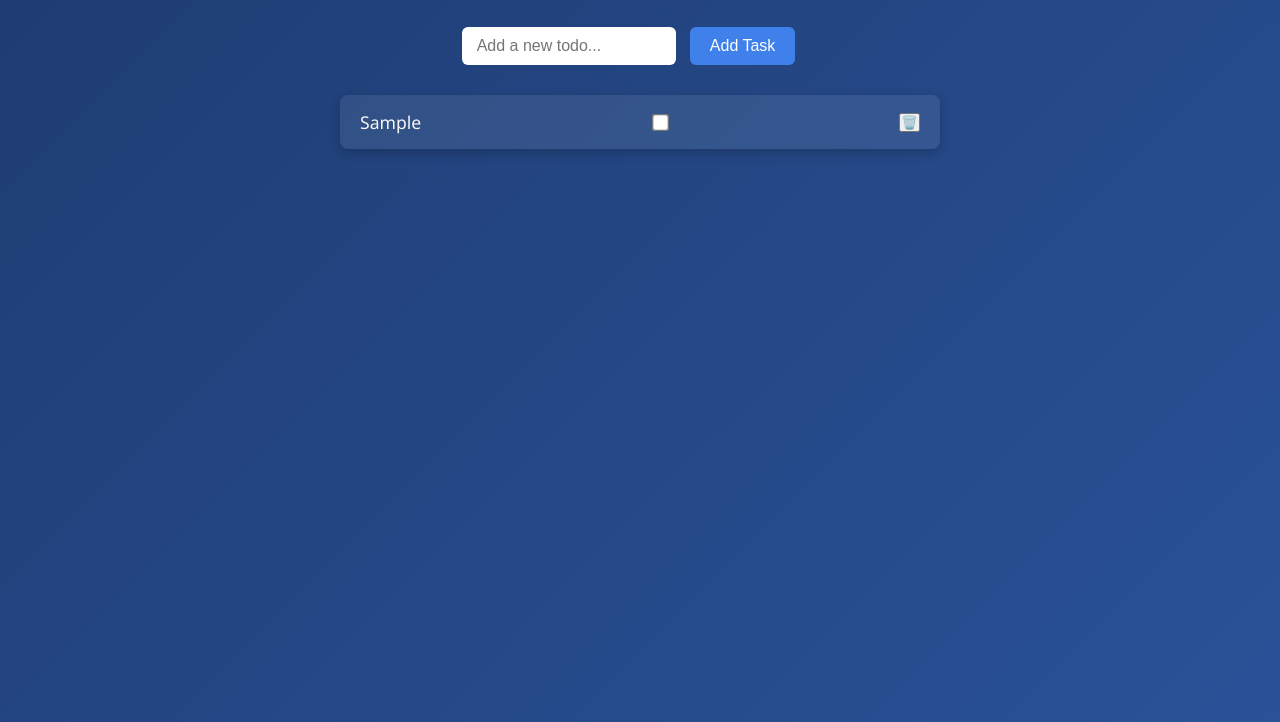
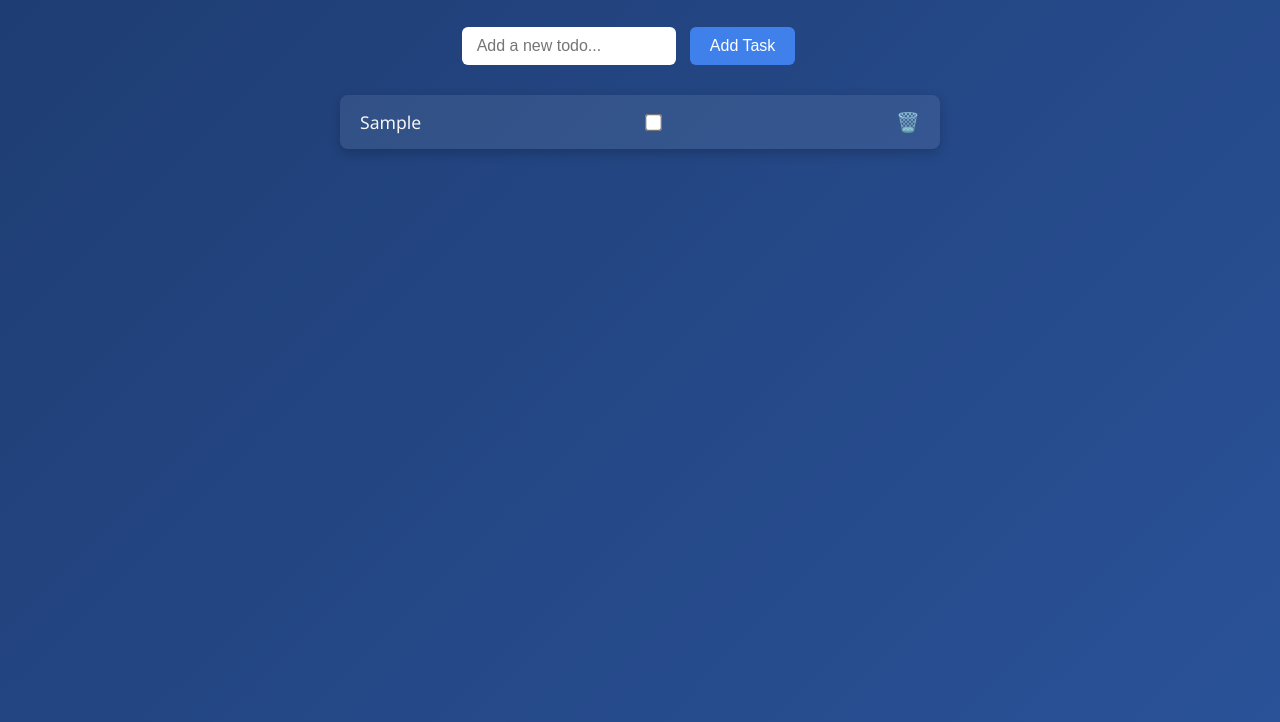
Before and after one commit to HuyMinhTo/todo-app, a plain HTML site: page index.html in a window 1280 px wide. Both pictures are taken after typing "Sample" into the empty fields and a click on the button "Add Task". Shown: the part 78-800 px from the top of the page. Drawn offline with Linux system fonts and the light colour scheme.

Commit message:
style: Delete-Button

```diff
--- a/styles.css
+++ b/styles.css
@@ -98,3 +98,18 @@
     cursor: pointer;
     accent-color: #3f80ea; /* für modernes Blau */
   }
+
+  /* ==== Delete Styling ==== */
+  .delete-button {
+    background: transparent;
+    border: none;
+    color: #ff8888;
+    font-size: 1.2rem;
+    cursor: pointer;
+    margin-left: 10px;
+    transition: color 0.2s ease;
+  }
+
+  .delete-button:hover {
+    color: #ff4444;
+  }
```
